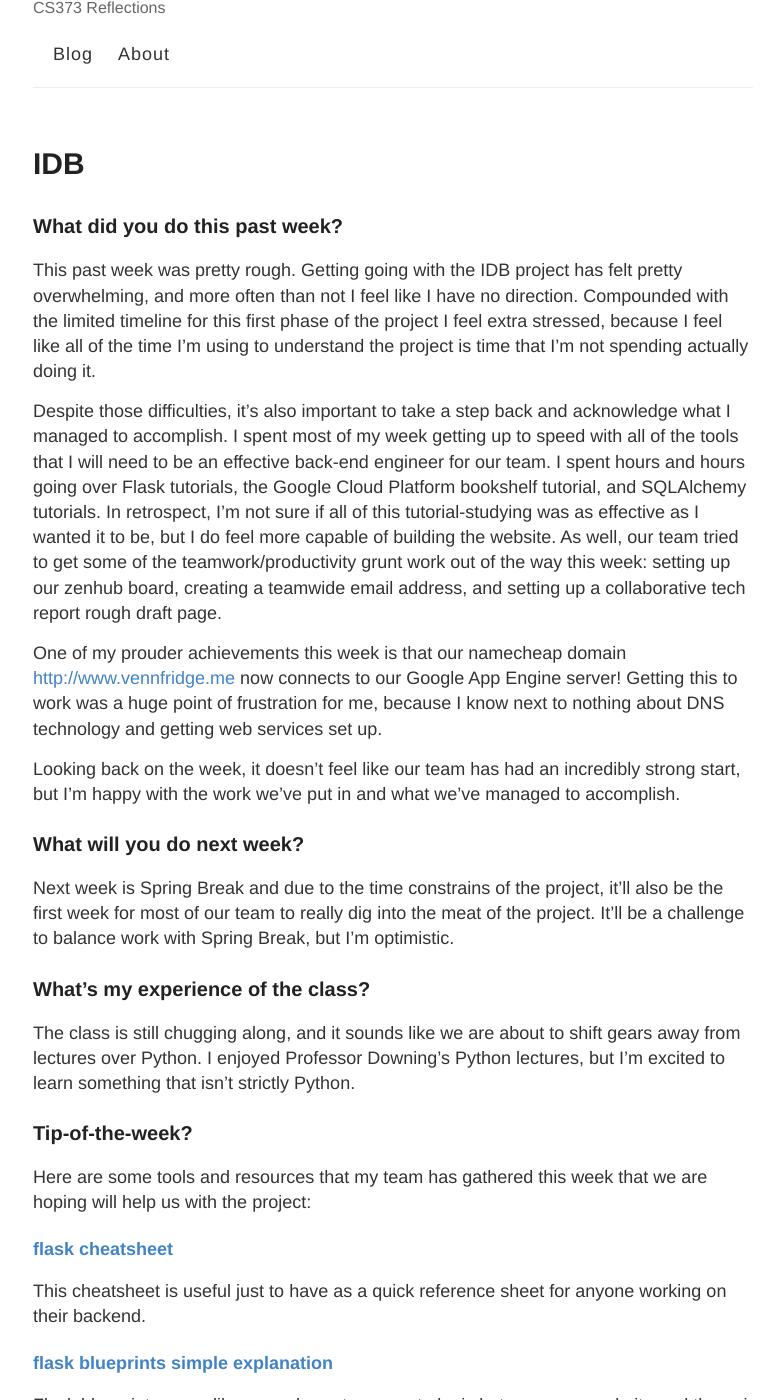
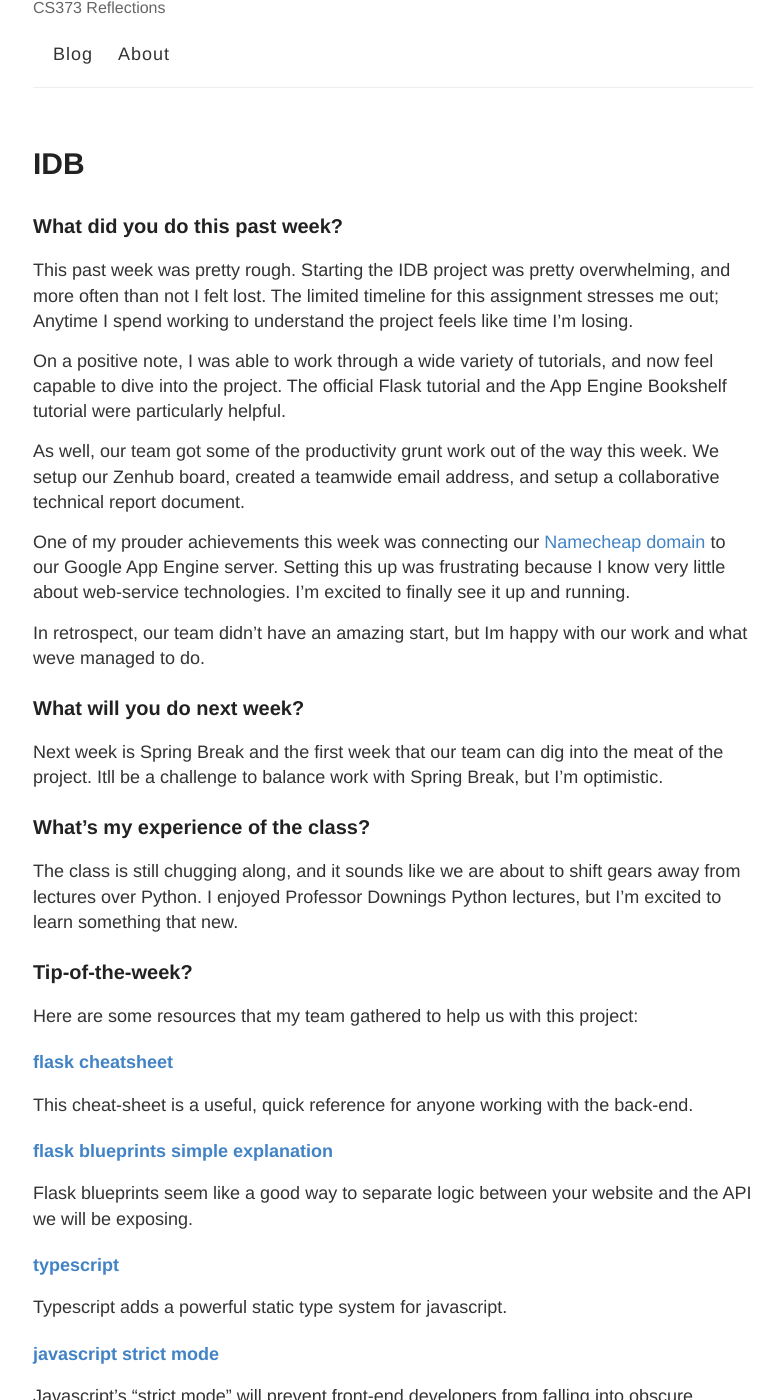
Before and after one commit to scottnm/SWE-Blog, a Jekyll site: the page built from _posts/2017-03-10-IDB.md, in a window 1280 px wide and 1400 px high, scrolled down 265 px. Shown: the whole window, without its empty margins (247-1031 px from the left). Built offline with Jekyll 4.4.1, drawn with Linux system fonts in a browser that asks for light colours; some of the changed text lies outside the part shown.

Commit message:
draft #2 run through hemingway app

```diff
--- a/_posts/2017-03-10-IDB.md
+++ b/_posts/2017-03-10-IDB.md
@@ -5,74 +5,66 @@ title: IDB
 
 ### What did you do this past week? ###
 
-This past week was pretty rough. Getting going with the IDB project has felt
-pretty overwhelming, and more often than not I feel like I have no direction.
-Compounded with the limited timeline for this first phase of the project I feel
-extra stressed, because I feel like all of the time I'm using to understand
-the project is time that I'm not spending actually doing it.
+This past week was pretty rough. Starting the IDB project was pretty
+overwhelming, and more often than not I felt lost.
+The limited timeline for this assignment stresses me out; Anytime
+I spend working to understand the project feels like time I'm losing.
 
-Despite those difficulties, it's also important to take a step back and acknowledge what I managed to
-accomplish. I spent most of my week
-getting up to speed with all of the tools that I will need to be an
-effective back-end engineer for our team. I spent hours and hours going over
-Flask tutorials, the Google Cloud Platform bookshelf tutorial, and SQLAlchemy
-tutorials. In retrospect, I'm not sure if all of this tutorial-studying was
-as effective as I wanted it to be, but I do feel more capable of building
-the website. As well, our team tried to get some of the teamwork/productivity
-grunt work out of the way this week: setting up our zenhub board, creating a
-teamwide email address, and setting up a collaborative tech report rough draft
-page.
+On a positive note, I was able to work through a wide variety of tutorials, and
+now feel capable to dive into the project. The official Flask tutorial and the
+App Engine Bookshelf tutorial were particularly helpful.
 
-One of my prouder achievements this week is that our namecheap domain
-[http://www.vennfridge.me](http://www.vennfridge.me) now connects to our Google
-App Engine server! Getting this to work was a huge point of frustration for me,
-because I know next to nothing about DNS technology and getting web services set
-up.
+As well, our team got some of the productivity grunt work out of the way this
+week. We setup our Zenhub board, created a teamwide email address, and setup a
+collaborative technical report document.
 
-Looking back on the week, it doesn't feel like our team has had an incredibly
-strong start, but I'm happy with the work we've put in and what we've managed
-to accomplish.
+
+One of my prouder achievements this week was connecting our
+[Namecheap domain](http://www.vennfridge.me) to our Google App Engine server.
+Setting this up was frustrating because I know very little about web-service
+technologies. I'm excited to finally see it up and running.
+
+In retrospect, our team didn't have an amazing start, but Im happy with our work
+and what weve managed to do.
 
 ### What will you do next week? ###
 
-Next week is Spring Break and due to the time constrains of the project, it'll
-also be the first week for most of our team to really dig into the meat of the
-project. It'll be a challenge to balance work with Spring Break, but I'm optimistic.
+Next week is Spring Break and the first week that our team can dig into the meat
+of the project. Itll be a challenge to balance work with Spring Break, but I'm
+optimistic.
 
 ### What's my experience of the class? ###
 
-The class is still chugging along, and it sounds like we are about to shift gears
-away from lectures over Python. I enjoyed Professor Downing's Python lectures,
-but I'm excited to learn something that isn't strictly Python.
+The class is still chugging along, and it sounds like we are about to shift
+gears away from lectures over Python. I enjoyed Professor Downings Python
+lectures, but I'm excited to learn something that new.
 
 ### Tip-of-the-week? ###
 
-Here are some tools and resources that my team has gathered this week that we
-are hoping will help us with the project:
+Here are some resources that my team gathered to help us with this project:
 
 #### [flask cheatsheet](https://scottnm.github.io/SWE-Blog/files/flask-cheatsheet.pdf)
-This cheatsheet is useful just to have as a quick reference sheet for anyone
-working on their backend.
+This cheat-sheet is a useful, quick reference for anyone working with the
+back-end.
 
 #### [flask blueprints simple explanation](https://youtu.be/K5LBC3hLl8w)
 Flask blueprints seem like a good way to separate logic between your website
-and the api we will have to expose.
+and the API we will be exposing.
 
 #### [typescript](https://www.typescriptlang.org/)
 Typescript adds a powerful static type system for javascript.
 
 #### [javascript strict mode](http://ejohn.org/blog/ecmascript-5-strict-mode-json-and-more/)
-Javascript strict mode seems like a useful feature to keep frontend devs from
-falling into any obscure JS pitfalls
+Javascript's "strict mode" will prevent front-end developers from falling into
+obscure Javascript pitfalls.
 
 #### [showdown js](https://github.com/showdownjs/showdown)
-This is a tool to convert markdown to html. I think this could be useful so that
-you don't have to monkey around with html whenever you update the technical
-report on your website. By writing the report in markdown and translating to
-html, you can keep your report nicely formatted and maintainable.
+This is a tool to convert markdown to html, and it will be helpful for the
+technical report. By writing the report in markdown, our team can maintain it
+without having worry about maintaining the formatting.
 
 
 #### [Healing - In Love With a Ghost](https://inlovewithaghost.bandcamp.com/album/healing)
 Do you like ambient music inspired by VGM & Chiptunes? Lord knows that I do. I
-just stumbled upon this album two days ago, and its been super pleasant to work
-to
+stumbled upon this album two days ago, and its been super pleasant to work
+to.
```
